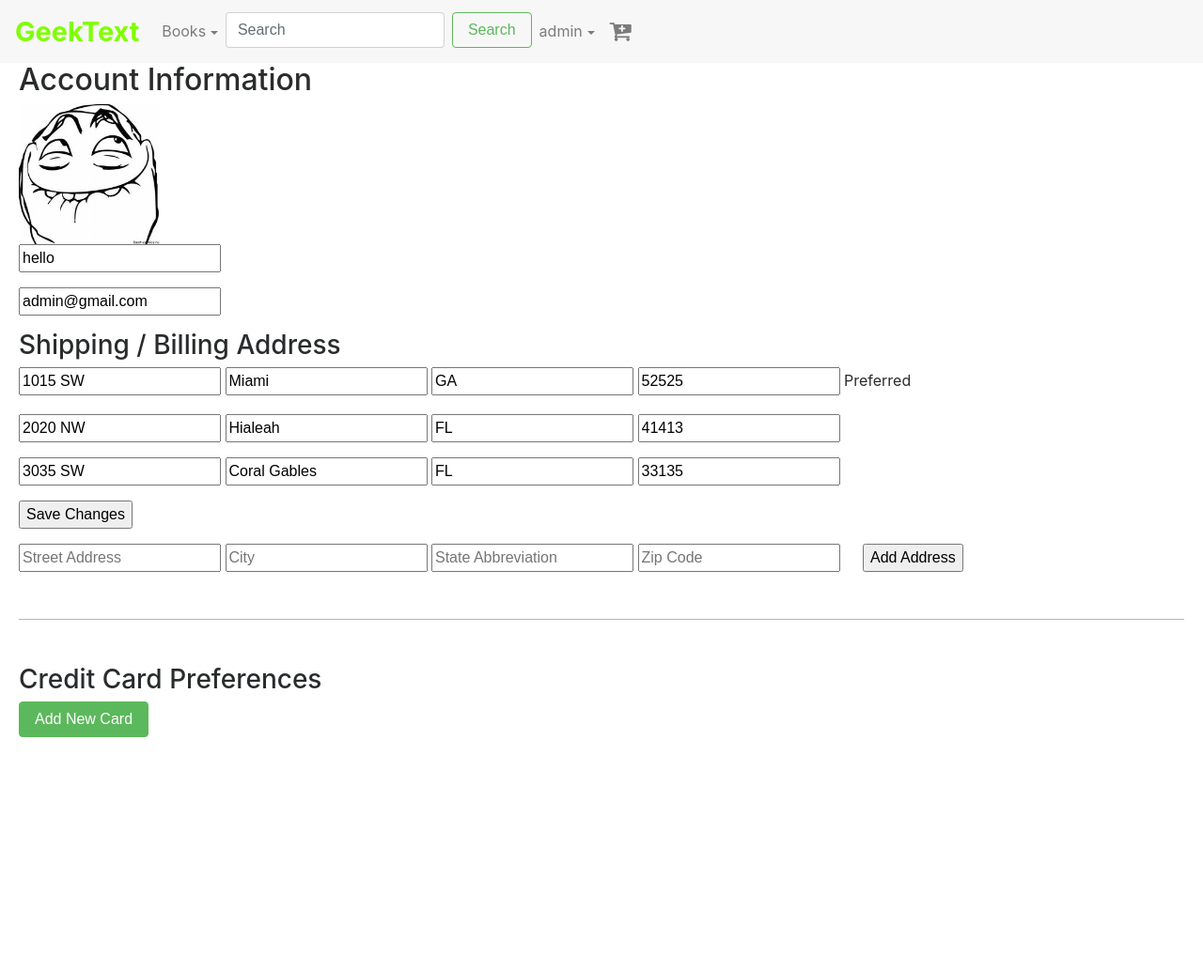
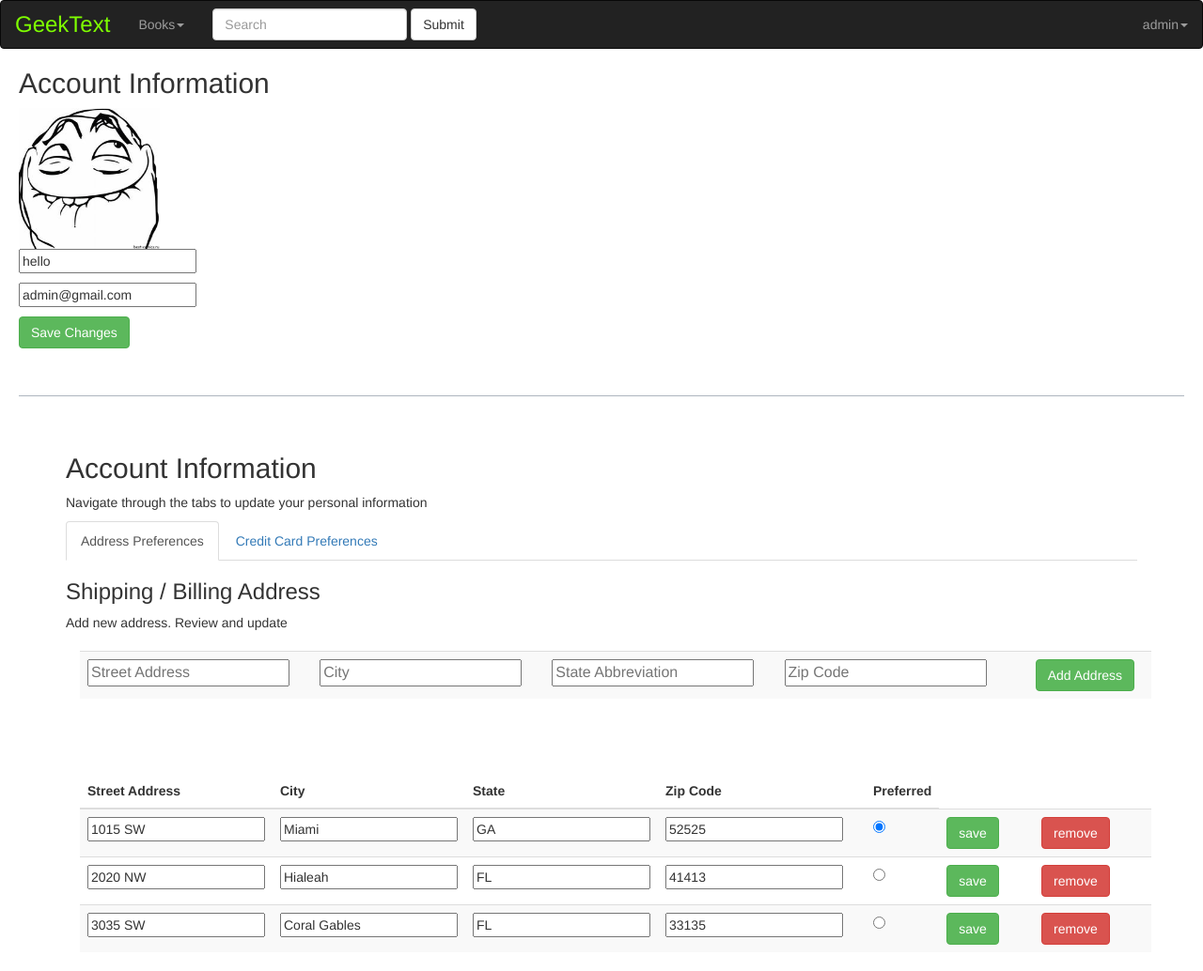
Before and after one commit to Dpereira91/Geek_text, a PHP site: page /account.php in a window 1280 px wide. Shown: the whole page at 94% size. Before the commit the page ends 785 px from the top, so only its background shows below. Run offline with PHP 8.4, Linux system fonts and the light colour scheme; a user stored in the database is signed in; data comes from the database, SQL or seed files in the repository; some libraries are stand-ins or nearby versions.

Commit message:
address update

```diff
--- a/account.php
+++ b/account.php
@@ -18,6 +18,11 @@
 			margin-right: 20px;
 			margin-top: 50px;
 			background-color: #AEB6BF;
+		}
+
+		.hidden-element{
+			width: 0px;
+			height: 0px;
 		}
 	</style>
 	</head>
@@ -77,56 +82,99 @@
 
 	<p style="margin-left: 20;"><input name="nickname" type="text" value="<?php echo( htmlspecialchars( $row['nickname'] ) ); ?>" placeholder="Nickname"/></p>
 	<p style="margin-left: 20;"><input name="email" type="text" value="<?php echo( htmlspecialchars( $row['email'] ) ); ?>" placeholder="email"/></p>
+	<input style="margin-left: 20;" type="submit" value="Save Changes" class="btn btn-success">
+</form>
 
-	<h3 style="margin-left: 20;">Shipping / Billing Address</h3>
+	<div class="line-divider"></div>
+	<br><br>
+<!-- *************************************************************************************************************************************************** -->
+<!--Address Section-->
+<!-- *************************************************************************************************************************************************** -->
 
+
+
+<div class="container">
+  <h2>Account Information</h2>
+  <p>Navigate through the tabs to update your personal information</p>
+
+  <ul class="nav nav-tabs">
+    <li class="active"><a data-toggle="tab" href="#addresses">Address Preferences</a></li>
+    <li><a data-toggle="tab" href="#creditCard">Credit Card Preferences</a></li>
+  </ul>
+
+  <div class="tab-content">
+
+  	<!-- *************************-->
+	<!--Addresses section-->
+	<!-- *************************-->
+    <div id="addresses" class=" tab-pane fade in active">
+      <h3>Shipping / Billing Address</h3>
+      <p>Add new address. Review and update</p>
+
+      <!-- Add new Address -->
+	  <div class="container">
+			<form action="add_address.php" method="post">
+				<table class="table table-striped">
+				<p style="margin-left: 20;">
+					<tbody>
+					<td><input type="text" name="street" placeholder="Street Address"></td>
+					<td><input type="text" name="city" placeholder="City"></td>
+					<td><input type="text" name="state" placeholder="State Abbreviation"></td>
+					<td><input type="text" name="zip" placeholder="Zip Code"></td>
+					<td><input style="margin-left: 20;" type="submit" value="Add Address" class="btn btn-success"></td>
+					</tbody>
+				</p>
+			</table>
+			</form>
+		</div>
+
+
+		<!-- Existing Address -->
 		<?php
 			$sql = "SELECT * FROM shipping WHERE id='$id'";
 			$result1 = mysqli_query($link, $sql);
-		$row1 = mysqli_fetch_array( $result1 );
+			$count=mysqli_num_rows($result1);
+
+			if ($count != 0){
+				include("existing_addresses.php");
+			}
 		?>
+      </div>
 
-	<p style="margin-left: 20;">
-		<input type="text" value="<?php echo( htmlspecialchars( $row1['street1'] ) ); ?>" name="street" placeholder="Street Address">
-		<input type="text" value="<?php echo( htmlspecialchars( $row1['city'] ) ); ?>" name="city" placeholder="City">
-		<input type="text" value="<?php echo( htmlspecialchars( $row1['state'] ) ); ?>" name="state" placeholder="State Abbreviation">
-		<input type="text" value="<?php echo( htmlspecialchars( $row1['zip_code'] ) ); ?>" name="zip" placeholder="Zip Code">
-		<label>Preferred</label>
-	</p>
+	<!-- *************************-->
+	<!--Credit Card section-->
+	<!-- *************************-->
+    <div id="creditCard" class="tab-pane fade">
+      <h3>Credit Card</h3>
+      <p>Enter your credit card preferences</p>
 
-	<?php while( $row = mysqli_fetch_array( $result1 ) ){ ?>
-    <p style="margin-left: 20;">
-		<input type="text" value="<?php echo( htmlspecialchars( $row['street1'] ) ); ?>" placeholder="Street Address">
-		<input type="text" value="<?php echo( htmlspecialchars( $row['city'] ) ); ?>" placeholder="City">
-		<input type="text" value="<?php echo( htmlspecialchars( $row['state'] ) ); ?>" placeholder="State Abbreviation">
-		<input type="text" value="<?php echo( htmlspecialchars( $row['zip_code'] ) ); ?>" placeholder="Zip Code">
-	</p>
-	<?php } ?>
 
-	<input style="margin-left: 20;" type="submit" value="Save Changes">
-</form>
+	<!-- new credit card form -->
+	<p><button id="addCardButton" class="btn btn-success">Add New Card</button></p>
+	<form id="enterNewCard" action="add_card.php" method="post" style="display:none;">
+	<h5 style="margin-left: 20;"> New Card Details</h5>
+	<?php include("credit_card_form.php");?>
 
-<form action="add_address.php" method="post">
-	<p style="margin-left: 20;">
-		<input type="text" name="street" placeholder="Street Address">
-		<input type="text" name="city" placeholder="City">
-		<input type="text" name="state" placeholder="State Abbreviation">
-		<input type="text" name="zip" placeholder="Zip Code">
-		<input style="margin-left: 20;" type="submit" value="Add Address">
-	</p>
-</form>
 
-<div class="line-divider"></div>
+	<!-- existing credit card form -->
 
-<!-- *************************************************************************************************************************************************** -->
-<!--Credit Card section-->
-<!-- *************************************************************************************************************************************************** -->
+	<?php
+		$card_sql = "SELECT * FROM credit_card WHERE id='$id'";
+		$result2 = mysqli_query($link, $card_sql);
+		// $row2 = mysqli_fetch_array( $result2 );
 
-<br>
-<br>
-<h3 style="margin-left: 20;">Credit Card Preferences</h3>
+		$count=mysqli_num_rows($result2);
 
-<!-- Add new card -->
+		if ($count != 0){
+			include("existing_cards.php");
+		}
+	?>
+    </div>
+
+  </div>
+</div>
+
+
 <script>
 // <!-- JQuery function to unhide form to add a new credit card on button click-->
 	$(document).ready(function(){
@@ -155,34 +203,28 @@
 
 	});
 
-	});
-</script>
 
 
 
-<p><button id="addCardButton" style="margin-left: 20;" class="btn btn-success">Add New Card</button></p>
-<!-- new credit card form -->
-<form id="enterNewCard" action="add_card.php" method="post" style="display:none;">
-<h5 style="margin-left: 20;"> New Card Details</h5>
-<?php include("credit_card_form.php");?>
+	//function to select preferred address through a radio button
+	var radioButton = $("input.preferred-address");
+	radioButton.click(function(){
+	  	var thisButton = $(this);
+
+	    if(thisButton.val() == "0"){
+	      thisButton.val("1");
+	        $("#address_table").find(".preferred-address").each(function() {
+	          $(this).val("0");
+	          $(this).prop("checked", false);
+	        });
+	      thisButton.val("1");
+	      thisButton.prop("checked", true);
+	    }
+
+	});
 
 
-
-
-	<?php
-		$card_sql = "SELECT * FROM credit_card WHERE id='$id'";
-		$result2 = mysqli_query($link, $card_sql);
-		// $row2 = mysqli_fetch_array( $result2 );
-
-		$count=mysqli_num_rows($result2);
-
-		if ($count != 0){
-			include("existing_cards.php");
-		}
-	?>
-
-<br>
-<br>
-
+	});
+</script>
 </body>
 </html>
--- /dev/null
+++ b/existing_addresses.php
@@ -0,0 +1,42 @@
+<div class="container">
+  <table id="address_table" class="table table-striped">
+    <thead>
+      <tr>
+        <th class="fit">Street Address</th>
+        <th class="fit">City</th>
+        <th class="fit">State</th>
+        <th class="fit">Zip Code</th>
+        <th class="fit hidden-element"></th>
+        <th class="fit">Preferred</th>
+
+      </tr>
+    </thead>
+    <tbody>
+      <!--Use a while loop to make a table row for every DB row-->
+      <?php while( $row = mysqli_fetch_array( $result1 ) ){ ?>
+       <form action="update_address.php" method="post">
+      <tr>
+          <td class="fit"><input type="text" value="<?php echo( htmlspecialchars( $row['street1'] ) ); ?>" name="street" placeholder="Street Address"></td>
+          <td class="fit"><input type="text" value="<?php echo( htmlspecialchars( $row['city'] ) ); ?>" name="city" placeholder="City"></td>
+          <td class="fit"><input type="text" value="<?php echo( htmlspecialchars( $row['state'] ) ); ?>" name="state" placeholder="State Abbreviation"></td>
+          <td class="fit"><input type="text" value="<?php echo( htmlspecialchars( $row['zip_code'] ) ); ?>" name="zip" placeholder="Zip Code"></td>
+          <td class="fit hidden-element"><input type="hidden" value="<?php echo (htmlspecialchars( $row['address_id']) ); ?>" name="addressId" placeholder="Address ID"></td>
+          <td class="fit"><input type="radio" name="preferred" class="preferred-address" value="<?php echo htmlspecialchars($row['preferred']); ?>"
+
+	        	<?php
+	        		$pref = htmlspecialchars($row['preferred']) ;
+	        		if($pref == "1") {
+	        			echo "checked" ;}
+	        	?>>
+
+          </td>
+
+	        <td><input type="submit" name="action" value="save"   class="btn btn-success"></td>
+	        <td><input type="submit" name="action" value="remove" class="btn btn-danger"></td>
+	        <br>
+      </tr>
+       </form>
+      <?php } ?>
+    </tbody>
+  </table>
+</div>
--- a/existing_cards.php
+++ b/existing_cards.php
@@ -1,5 +1,5 @@
 
-<div class="container" style="margin-left: 20;">
+<div class="container">
   <table id="card_table" class="table table-striped">
     <thead>
       <tr>
--- a/header.php
+++ b/header.php
@@ -1,62 +1,52 @@
 <html lang="en">
 <head>
-	<link rel="stylesheet" href="https://cdnjs.cloudflare.com/ajax/libs/font-awesome/4.7.0/css/font-awesome.min.css">
-	<link rel="stylesheet" href="https://maxcdn.bootstrapcdn.com/bootstrap/4.0.0-alpha.6/css/bootstrap.min.css" integrity="sha384-rwoIResjU2yc3z8GV/NPeZWAv56rSmLldC3R/AZzGRnGxQQKnKkoFVhFQhNUwEyJ" crossorigin="anonymous">
-	<script src="https://code.jquery.com/jquery-3.1.1.slim.min.js" integrity="sha384-A7FZj7v+d/sdmMqp/nOQwliLvUsJfDHW+k9Omg/a/EheAdgtzNs3hpfag6Ed950n" crossorigin="anonymous"></script>
-	<script src="https://cdnjs.cloudflare.com/ajax/libs/tether/1.4.0/js/tether.min.js" integrity="sha384-DztdAPBWPRXSA/3eYEEUWrWCy7G5KFbe8fFjk5JAIxUYHKkDx6Qin1DkWx51bBrb" crossorigin="anonymous"></script>
-	<script src="https://maxcdn.bootstrapcdn.com/bootstrap/4.0.0-alpha.6/js/bootstrap.min.js" integrity="sha384-vBWWzlZJ8ea9aCX4pEW3rVHjgjt7zpkNpZk+02D9phzyeVkE+jo0ieGizqPLForn" crossorigin="anonymous"></script>
+  <meta charset="utf-8">
+  <meta name="viewport" content="width=device-width, initial-scale=1">
+  <link rel="stylesheet" href="https://maxcdn.bootstrapcdn.com/bootstrap/3.3.7/css/bootstrap.min.css">
+  <script src="https://ajax.googleapis.com/ajax/libs/jquery/3.2.1/jquery.min.js"></script>
+  <script src="https://maxcdn.bootstrapcdn.com/bootstrap/3.3.7/js/bootstrap.min.js"></script>
 </head>
 <body>
 
-<nav class="navbar navbar-toggleable-md navbar-light bg-faded">
-	<button class="navbar-toggler navbar-toggler-right" type="button" data-toggle="collapse" data-target="#navbarNavDropdown" aria-controls="navbarNavDropdown" aria-expanded="false" aria-label="Toggle navigation">
-		<span class="navbar-toggler-icon"></span>
-	</button>
-	<a class="navbar-brand" href="./home.php" style="color:chartreuse; font-size: 24;"><big><strong>GeekText</strong></big></a>
-	<div class="collapse navbar-collapse" id="navbarNavDropdown">
-		<ul class="navbar-nav">
-			<li class="nav-item dropdown">
-				<a class="nav-link dropdown-toggle" href="http://example.com" id="navbarDropdownMenuLink" data-toggle="dropdown" aria-haspopup="true" aria-expanded="false">Books</a>
-				<div class="dropdown-menu" aria-labelledby="navbarDropdownMenuLink">
-					<a class="dropdown-item" href="#">Genre</a>
-					<a class="dropdown-item" href="#">Best Sellers</a>
-					<a class="dropdown-item" href="#">Top Rated</a>
+<nav class="navbar navbar-inverse">
+  <div class="container-fluid">
+    <div class="navbar-header">
+      <a class="navbar-brand" style="color:chartreuse; font-size: 24;" href="./home.php">GeekText</a>
     </div>
+    <ul class="nav navbar-nav">
+      <li class="dropdown"><a class="dropdown-toggle" data-toggle="dropdown" href="#">Books<span class="caret"></span></a>
+        <ul class="dropdown-menu">
+          <li><a href="#">Genre</a></li>
+          <li><a href="#">Best Seller</a></li>
+          <li><a href="#">Top Rated</a></li>
+        </ul>
       </li>
-			<li>
-				<form class="form-inline my-2 my-lg-0">
-					<input class="form-control mr-sm-2" type="text" placeholder="Search">
-					<button class="btn btn-outline-success my-2 my-sm-0" type="submit">Search</button>
+    </ul>
+    <form class="navbar-form navbar-left">
+      <div class="form-group">
+        <input type="text" class="form-control" placeholder="Search">
+      </div>
+      <button type="submit" class="btn btn-default">Submit</button>
     </form>
-			</li>
+    <ul class="nav navbar-nav navbar-right">
+
     <?php
 				session_start();
 				if(!isset($_SESSION['username'])){
-					echo'<li style="float:right;">
-							<a class="nav-link" href="./sign_in.php">Sign In</a>
-						</li>
-						<li class="nav-item" style="float:right;">
-							<a class="nav-link" href="./create_account.php">Sign Up</a>
-						</li>';
+					echo'<li><a href="./create_account.php"><span class="glyphicon glyphicon-user"></span> Sign Up</a></li>
+						 <li><a href="./sign_in.php"><span class="glyphicon glyphicon-log-in"></span> Login</a></li>';
 				}
-				else {
-					echo'<li class="nav-item dropdown" style="float:right;">
-							<a class="nav-link dropdown-toggle" href="http://example.com" id="navbarDropdownMenuLink" data-toggle="dropdown" aria-haspopup="true" aria-expanded="false">'.$_SESSION['username'].'</a>
-							<div class="dropdown-menu" aria-labelledby="navbarDropdownMenuLink">
-								<a class="dropdown-item" href="./account.php">My Account</a>
-								<a class="dropdown-item" href="logout.php">Sign Out</a>
-							</div>
+				else{
+					echo'<li class="dropdown"><a class="dropdown-toggle" data-toggle="dropdown" href="./account.php">'.$_SESSION['username']. '<span class="caret"></span></a>
+	        				<ul class="dropdown-menu">
+		          				<li><a href="./account.php">Account</a></li>
+		         			    <li><a href="logout.php">Sign Out</a></li>
+	        				</ul>
      					</li>';
 				}
     ?>
-			<li class="nav-item">
-				<a class="nav-link" href="./shopping_cart.php">
-					<i class="fa fa-cart-plus" style="font-size:25px"></i>
-				</a>
-			</li>
     </ul>
   </div>
 </nav>
-
 </body>
 </html>
```
Also changed, not shown: update_address.php (added, +82 -0 lines), update_profile.php (+0 -12 lines). Lines whose indentation alone changed are shown as unchanged.
